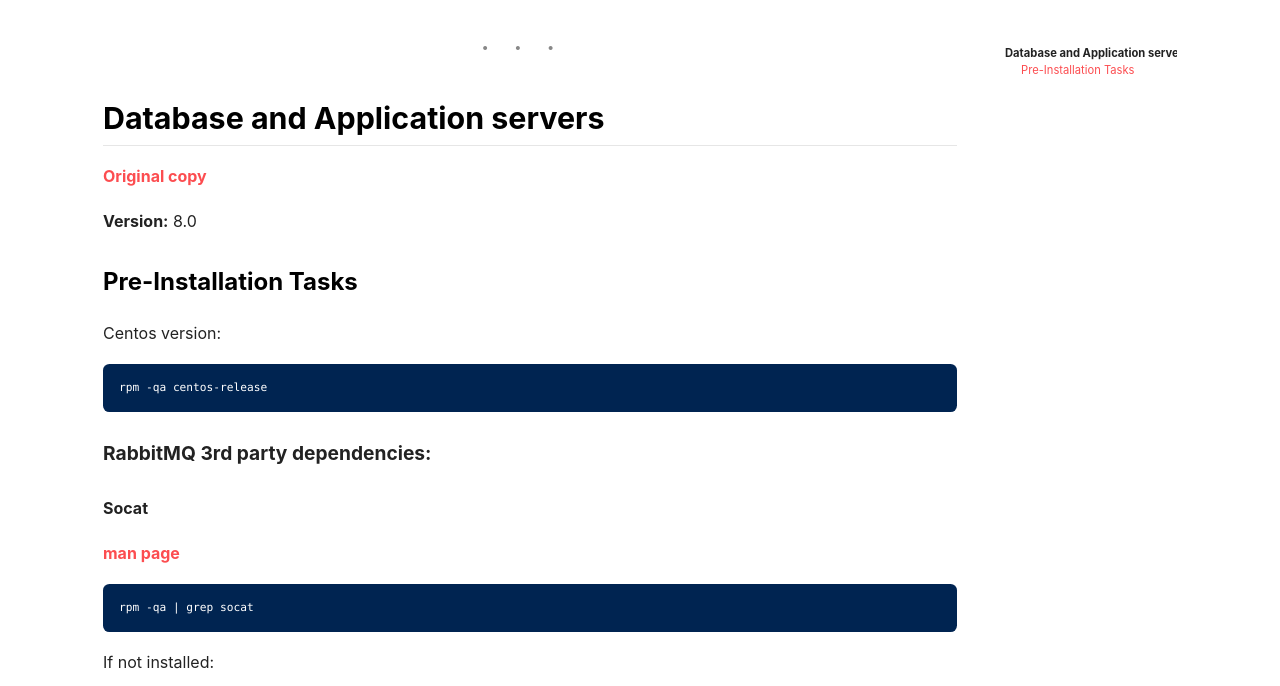
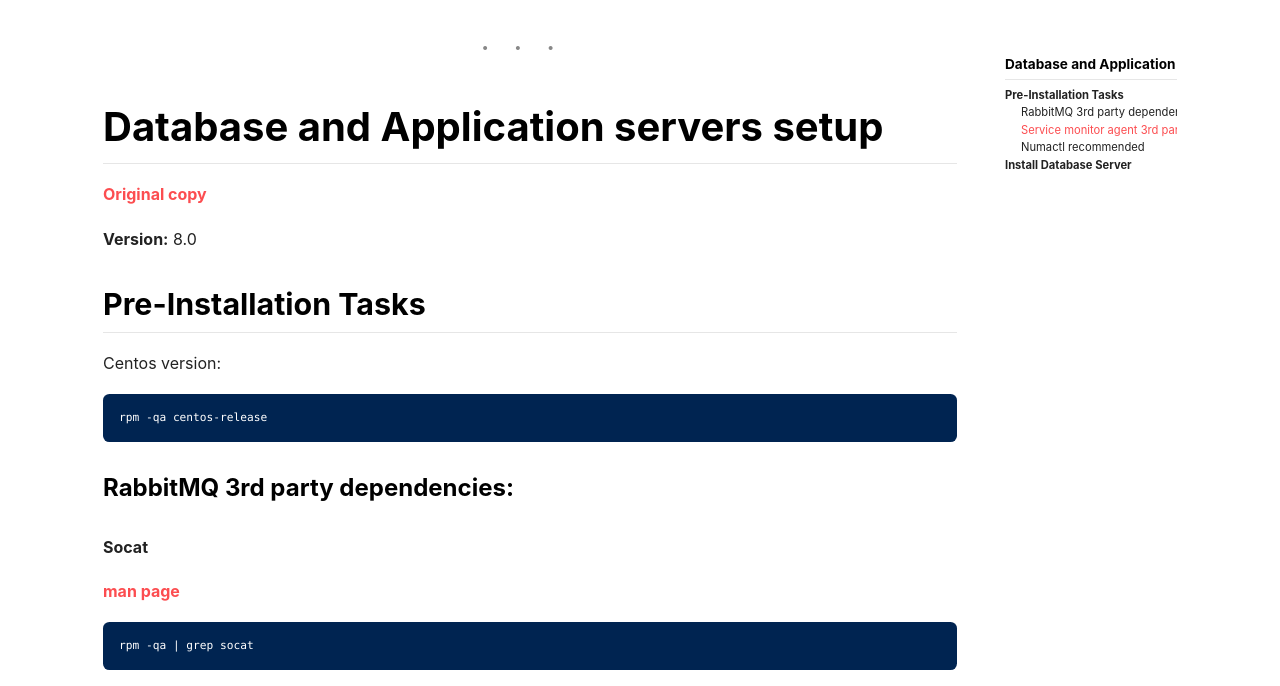
Before and after one commit to amarinjs/sitio, a Jekyll site: the page built from _posts/2019-12-12-Netbrain-all-in-two.md, in a window 1280 px wide and 900 px high, scrolled down 366 px, cut to the strip 214-900 px from the top of the window. Built offline with Jekyll 4.4.1, drawn with Linux system fonts in a browser that asks for light colours; nearby versions of some CDN libraries; comment, search, counter and statistics services are not loaded; some of the changed text lies outside the part shown.

Commit message:
Update 2019-12-12-Netbrain-all-in-two.md

```diff
--- a/_posts/2019-12-12-Netbrain-all-in-two.md
+++ b/_posts/2019-12-12-Netbrain-all-in-two.md
@@ -24,20 +24,20 @@
 
 ---
 
-## Database and Application servers
+# Database and Application servers setup
 
 [Original copy](https://netbraintech.com/docs/ie80/NetBrain_System_Setup_Guide_Two-Server_Deployment.pdf)
 
 **Version:** 8.0
 
-### Pre-Installation Tasks
+## Pre-Installation Tasks
 
 Centos version:
 
 	rpm -qa centos-release
 
 
-#### RabbitMQ 3rd party dependencies:
+### RabbitMQ 3rd party dependencies:
 
 ##### Socat
 
@@ -62,7 +62,7 @@
 
 	yum -y install logrotate
 
-#### Service monitor agent 3rd party dependencies:
+### Service monitor agent 3rd party dependencies:
 
 - package: ***zlib-devel readline-devel bzip2-devel ncurses-devel gdbm-devel xz-devel tk-devel openssl-devel libffi-devel***
 
@@ -75,10 +75,23 @@
 	yum -y install zlib-devel readline-devel bzip2-devel ncurses-devel gdbmdevel xz-devel tk-devel openssl-devel libffi-devel
 
 
-#### Numactl recommended
+### Numactl recommended
 
 [man page](https://linux.die.net/man/8/numactl)
 
 	rpm -qa|grep numactl
 
 	yum install numactl
+
+
+## Install Database Server
+
+1. Login to CentOS as root
+
+2. Create dir under **/opt** to download the installation package
+
+**eg** mkdir /opt/netbraintemp
+
+3. Download the package
+
+**wget http://download.netbraintech.com/netbrain-all-in-two-linux-x86_64-rhel7-8.0.tar.gz**
```
